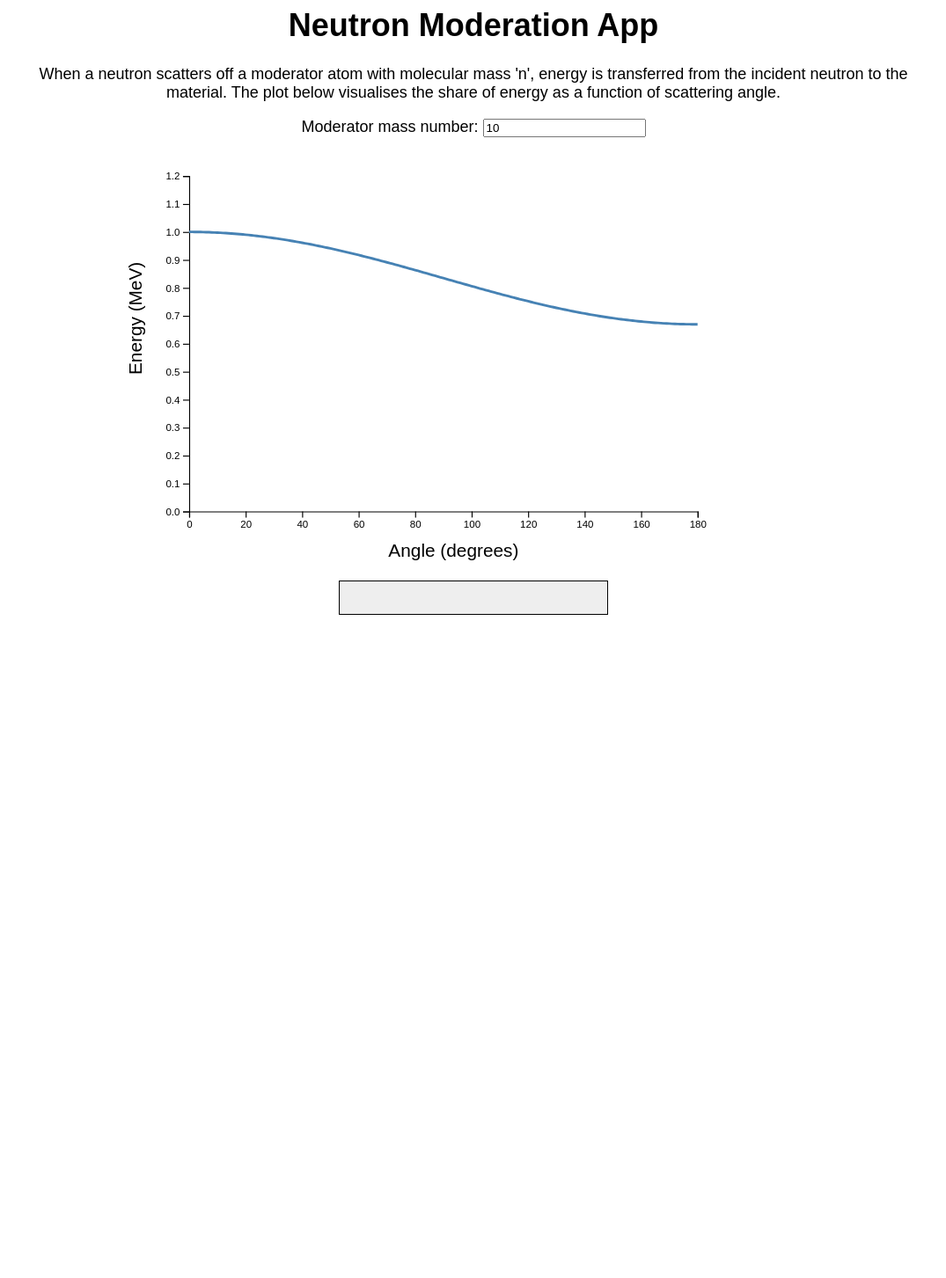
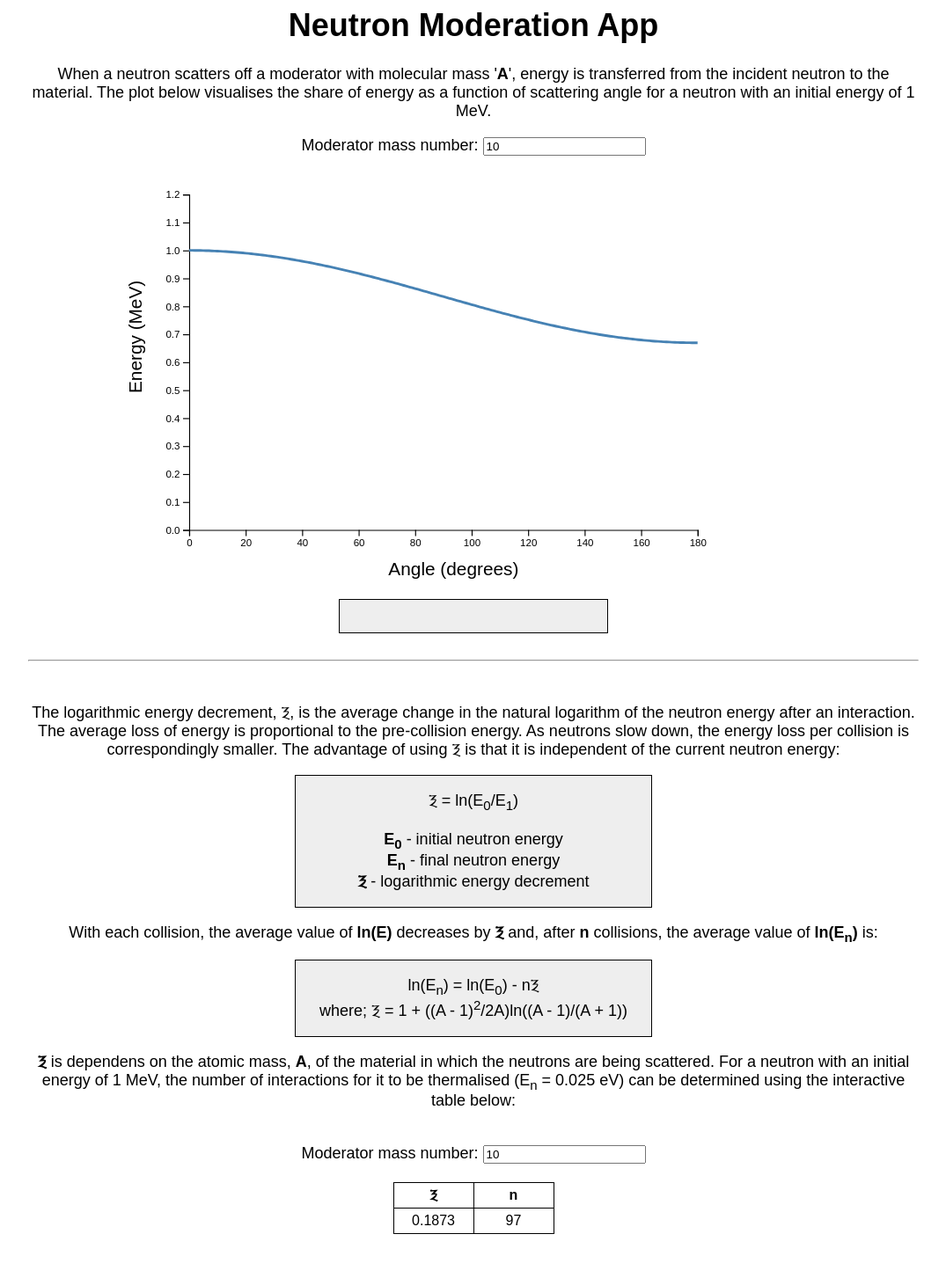
Before and after one commit to ACDCaffrey/ACDCaffrey.github.io, a PHP site: page /javascript_apps/neutronapp/index.html in a window 1280 px wide. Shown: the whole page at 88% size, without its empty margins (102-1177 px from the left). Before the commit the page ends 699 px from the top, so only its background shows below. Run offline with PHP 8.4, Linux system fonts and the light colour scheme; some libraries are stand-ins or nearby versions.

Commit message:
added neutron interactive table

```diff
--- a/javascript_apps/comptonapp/index.html
+++ b/javascript_apps/comptonapp/index.html
@@ -1,7 +1,7 @@
 
 <html lang="en-GB">
 <head>
-  <title>Signal Timing</title>
+  <title>Compton Equations</title>
   <link rel="stylesheet" type="text/css" href="./stylesheet.css">
   <meta charset="UTF-8">
   <meta name="description" content="Apps useful for undersanding gamma-ray ineracions">
--- a/javascript_apps/comptonapp/script.js
+++ b/javascript_apps/comptonapp/script.js
@@ -170,6 +170,7 @@ svg.append("rect")
 
 function updatecomptonplot(event){
   var energy = document.getElementById("energyinput").value;
+  if(energy <= 1){energy = 1};
 
   for(var i = 0; i < 181; i++){
     data_orig[i] = {x: i, y: energy/(1 + (energy/511)*(1 - Math.cos(i*Math.PI/180)))}
@@ -291,6 +292,7 @@ xTick.append("text")
 
 function updatecomptonplot2(event){
   var energy = document.getElementById("energyinput2").value;
+  if(energy <= 1){energy = 1};
 
   for(var i = 0; i < 361; i++){
     theta = i*Math.PI/180;
--- a/javascript_apps/neutronapp/index.html
+++ b/javascript_apps/neutronapp/index.html
@@ -1,11 +1,11 @@
 
 <html lang="en-GB">
 <head>
-  <title>Signal Timing</title>
+  <title>Neutron Moderation</title>
   <link rel="stylesheet" type="text/css" href="./stylesheet.css">
   <meta charset="UTF-8">
-  <meta name="description" content="Apps useful for undersanding gamma-ray ineracions">
-  <meta name="keywords" content="signal, nuclear instrumentation, timing, cfd">
+  <meta name="description" content="Apps useful for undersanding neutron moderation">
+  <meta name="keywords" content="neutron, nuclear instrumentation, interaction, moderation">
   <meta name="author" content="adamcaffrey">
   <meta name="viewport" content="width=device-width, initial-scale=1.0">
   <script src="https://d3js.org/d3.v4.min.js"></script>
@@ -18,8 +18,8 @@
     <h1>Neutron Moderation App</h1>
 
     <p>
-      When a neutron scatters off a moderator atom with molecular mass 'n', energy is transferred from the incident neutron to the material.
-      The plot below visualises the share of energy as a function of scattering angle.
+      When a neutron scatters off a moderator with molecular mass '<b>A</b>', energy is transferred from the incident neutron to the material.
+      The plot below visualises the share of energy as a function of scattering angle for a neutron with an initial energy of 1 MeV.
     </p>
 
     <label for="massInput" style="font-family:sans-serif;">Moderator mass number:</label>
@@ -33,6 +33,68 @@
     <div id="neutronapptooltip"></div>
     <br><br>
 
+    <hr>
+
+    <br>
+
+    <p>The logarithmic energy decrement, &#11420;, is the average change in the natural logarithm of the neutron energy after an interaction.
+       The average loss of energy is proportional to the pre-collision energy.
+       As neutrons slow down, the energy loss per collision is correspondingly smaller.
+       The advantage of using &#11420; is that it is independent of the current neutron energy:
+    </p>
+
+    <div style="background-color: #eee; border: 1px solid black; width:40%; text-align: center; margin: auto;">
+      <p>
+        &#11420; = ln(E<sub>0</sub>/E<sub>1</sub>)
+        <br><br>
+        <b>E<sub>0</sub></b> - initial neutron energy
+        <br>
+        <b>E<sub>n</sub></b> - final neutron energy
+        <br>
+        <b>&#11420;</b> - logarithmic energy decrement
+      </p>
+    </div>
+
+    <p>
+       With each collision, the average value of <b>ln(E)</b> decreases by <b>&#11420;</b> and, after <b>n</b> collisions, the average value of <b>ln(E<sub>n</sub>)</b> is:
+    </p>
+
+    <div style="background-color: #eee; border: 1px solid black; width:40%; text-align: center; margin: auto;">
+      <p>
+        ln(E<sub>n</sub>) = ln(E<sub>0</sub>) - n&#11420;
+        <br>
+        where; &#11420; = 1 + ((A - 1)<sup>2</sup>/2A)ln((A - 1)/(A + 1))
+      </p>
+    </div>
+
+    <p>
+      <b>&#11420;</b> is dependens on the atomic mass, <b>A</b>, of the material in which the neutrons are being scattered. For a neutron with an initial energy of 1 MeV, the number of interactions for it to be thermalised (E<sub>n</sub> = 0.025 eV) can be determined using the interactive table below:
+    </p>
+
+    <br>
+
+    <label for="massInput2" style="font-family:sans-serif;">Moderator mass number:</label>
+    <input type="number" value = 10 id="massinput2" onchange="updatetable()" min="0" step="1">
+
+    <br><br>
+
+    <table id="neutrontable">
+      <tr>
+        <th style="width:80px;">&#11420;</th>
+        <th style="width:80px;">n</th>
+      </tr>
+      <tr>
+        <td></td>
+        <td></td>
+      </tr>
+    </table>
+
+    <br><br>
+
+    <!-- <div id="neutronapp2"></div>
+    <br><br> -->
+
+
   </div>
 
   <script src="./script.js"></script>
--- a/javascript_apps/neutronapp/script.js
+++ b/javascript_apps/neutronapp/script.js
@@ -1,8 +1,20 @@
 var data_orig = [];
+var data_orig2 = [];
 data_orig[0] = {x: 0, y: 0};
+data_orig2[0] = {x:0, y:0};
 for(var i = 0; i < 181; i++){
   data_orig[i] = {x: i, y: (Math.pow(10, 2) + 2*10*Math.cos(i*Math.PI/180) + 1)/Math.pow(10 + 1, 2)};
 }
+var part1 = 0;
+var ksi = 0;
+var numerator = Math.log(2000) - Math.log(0.000025)
+
+part1 = 1 + (Math.pow(10 - 1, 2)/(2*10))*Math.log((10-1)/(10+1));
+ksi = Math.round((part1)*10000)/10000;
+document.getElementById("neutrontable").rows[1].cells[0].innerHTML = ksi;
+var n = Math.round(numerator/ksi);
+document.getElementById("neutrontable").rows[1].cells[1].innerHTML = n;
+
 
 var svg = d3.select("#neutronapp")
             .classed("svg-container", true)
@@ -106,11 +118,13 @@ svg.append("rect")
       tooltip.attr("x", 70);
       tooltip.attr("y", 20);
       tooltip.select(".tooltiptext1").text("Angle: " + i + " Degrees");
-      tooltip.select(".tooltiptext2").text("Outgoing Gamma-ray Energy: " + d0 + " MeV");
+      tooltip.select(".tooltiptext2").text("Outgoing Neutron Energy: " + d0 + " MeV");
   }
 
 function updateneutronplot(event){
   var mass = document.getElementById("massinput").value;
+
+  if(mass <= 1){mass = 1};
 
   for(var i = 0; i < 181; i++){
     data_orig[i] = {x: i, y: (Math.pow(parseFloat(mass), 2) + 2*parseFloat(mass)*Math.cos(i*Math.PI/180) + 1)/Math.pow(parseFloat(mass) + 1, 2)}
@@ -125,3 +139,15 @@ function updateneutronplot(event){
       .y(function(d) {return y(d.y) + 20;}));
 
 }
+
+function updatetable(){
+  var mass2 = parseFloat(document.getElementById("massinput2").value);
+  part1 = 1 + (Math.pow(mass2 - 1, 2)/(2*mass2))*Math.log((mass2-1)/(mass2+1));
+  ksi = Math.round((part1)*10000)/10000;
+
+  var n = Math.round(numerator/part1);
+  if(mass2 == 1){ksi = 1; n = 18;}
+  if(mass2 <= 0){ksi = 0; n = 0;}
+  document.getElementById("neutrontable").rows[1].cells[0].innerHTML = ksi;
+  document.getElementById("neutrontable").rows[1].cells[1].innerHTML = n;
+}
--- a/javascript_apps/neutronapp/stylesheet.css
+++ b/javascript_apps/neutronapp/stylesheet.css
@@ -8,6 +8,10 @@
 }
 
 #neutronapp{
+  width: 80%;
+}
+
+#neutronapp2{
   width: 80%;
 }
 
@@ -64,6 +68,9 @@
   #neutronapp{
     width: 100%;
   }
+  #neutronapp2{
+    width: 100%;
+  }
   #main_wrapper{
     font-size: 14px;
   }
@@ -71,3 +78,14 @@
     font-size: 20px;
   }
 }
+
+table, th, td {
+  margin: auto;
+  border: 1px solid black;
+  border-collapse: collapse;
+}
+
+th, td{
+  padding: 5px;
+  text-align: center;
+}
```
